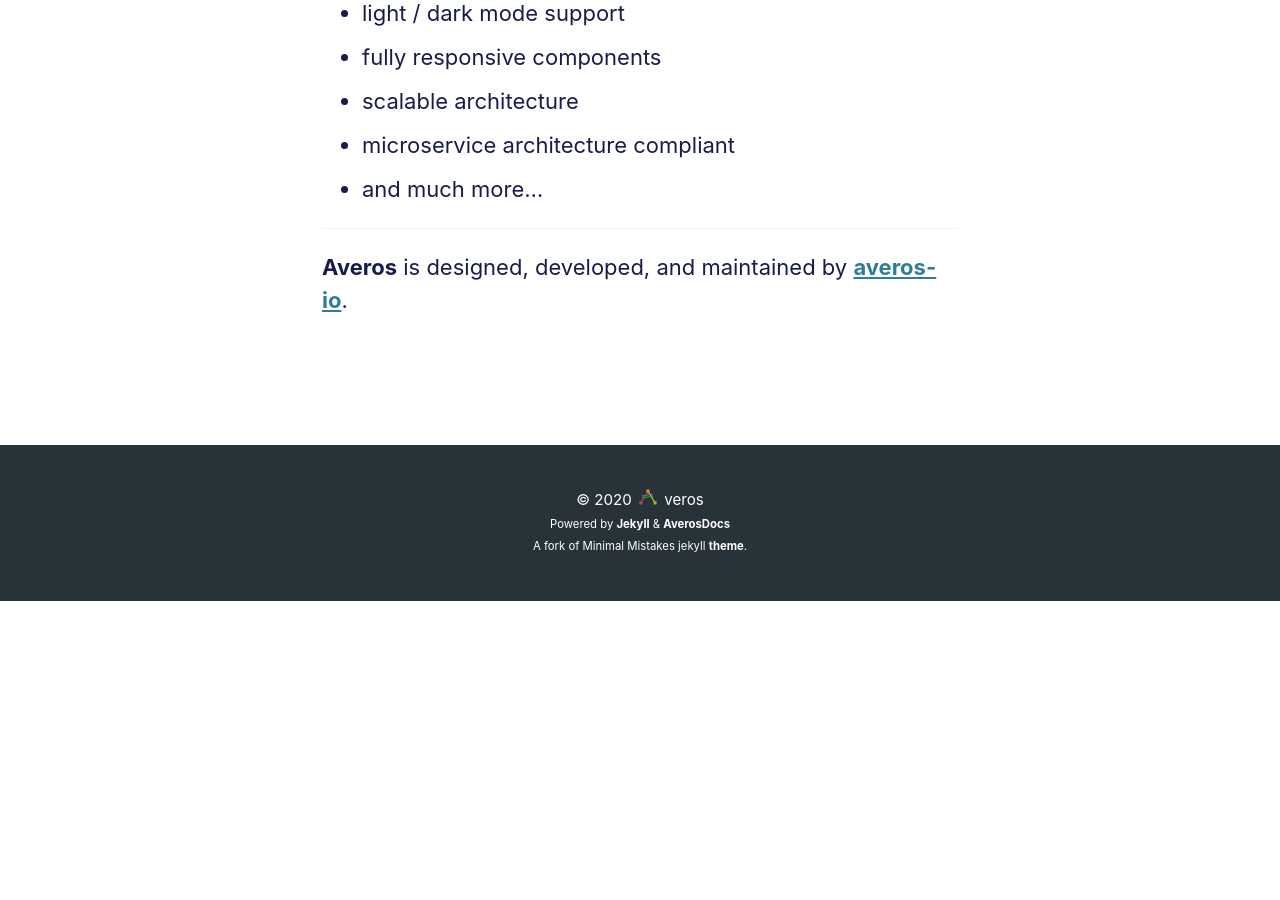
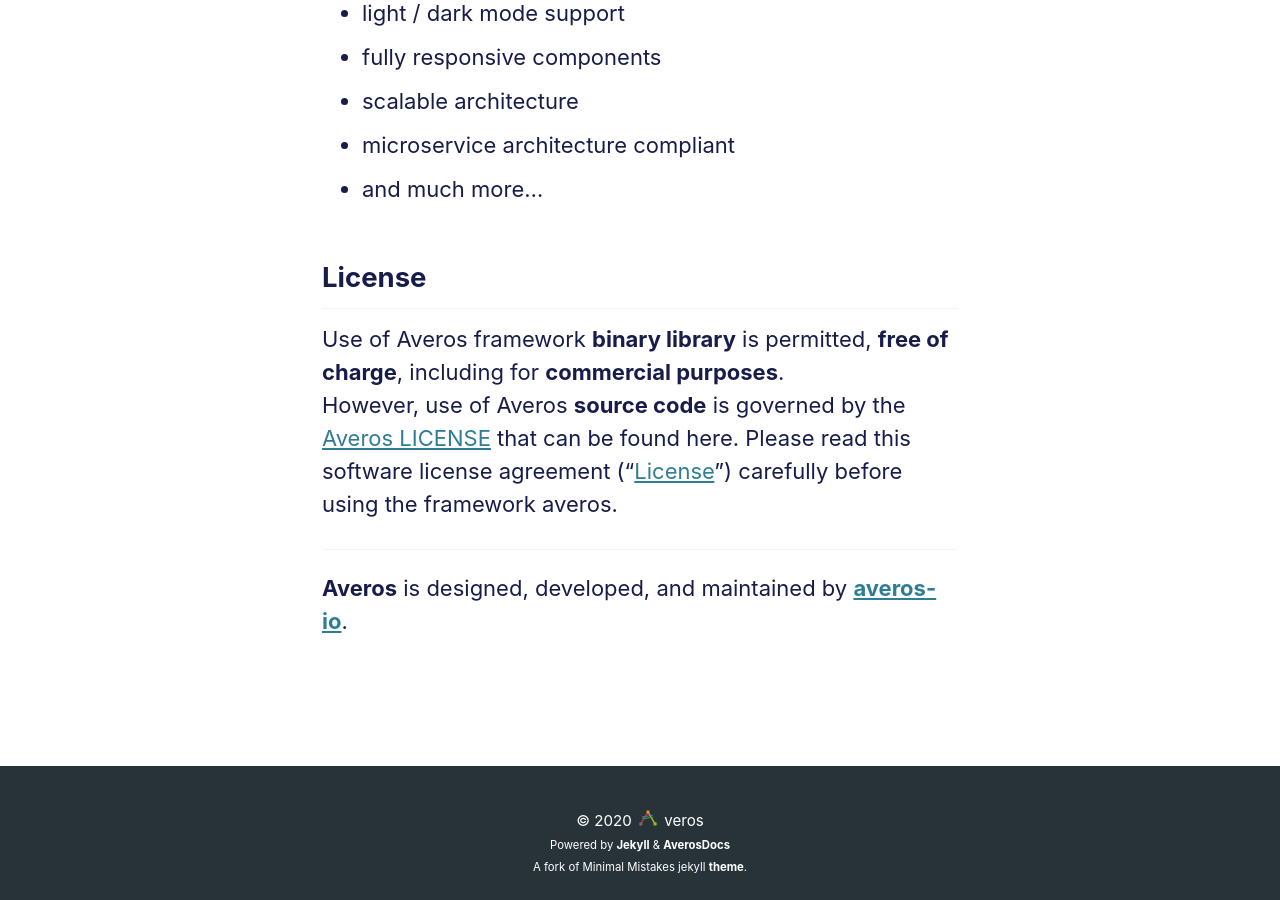
Before and after one commit to averos-io/averos-io.github.io, a Jekyll site: the page built from _pages/about.md, in a window 1280 px wide and 900 px high, scrolled down 1809 px. Built offline with Jekyll 4.4.1, drawn with Linux system fonts in a browser that asks for light colours; cached includes are drawn as plain includes; before the commit the page ends 2410 px from its top, so only the background shows below that.

Commit message:
added license

```diff
--- a/_data/navigation.yml
+++ b/_data/navigation.yml
@@ -67,6 +67,11 @@
       - title: "Latest version"
         url: /averos/docs/latest-version/
 
+  - title: License
+    children:
+      - title: "averos license"
+        url: /averos/license/
+
 # # old documentation links
 # docs:
 #   - title: Getting Started
--- a/_includes/footer.html
+++ b/_includes/footer.html
@@ -82,7 +82,7 @@
 
     <div>
       <small> Powered by <a href="https://jekyllrb.com" target="_blank" rel="noopener noreferrer nofollow"><b>Jekyll</b></a>
-        &amp; <strong>AverosDocs</strong> </small>
+        &amp; <strong><a href="https://github.com/averos-io/averos-io.github.io" target="_blank" >AverosDocs</a></strong> </small>
     </div>
     <div>
       <small>A fork of Minimal Mistakes jekyll <a href="https://mademistakes.com/work/minimal-mistakes-jekyll-theme/" target="_blank" rel="noopener noreferrer nofollow"> <strong>theme</strong></a>.</small>
--- a/_pages/about.md
+++ b/_pages/about.md
@@ -48,6 +48,12 @@
 - microservice architecture compliant
 - and much more...
 
+## License
+
+Use of Averos framework **binary library** is permitted, **free of charge**, including for **commercial purposes**.<br/>
+However, use of Averos **source code** is governed by the [Averos LICENSE]({{ "/averos/license/" | relative_url }} "Averos License")  that can be found here.
+Please read this software license agreement (“[License]({{ "/averos/license/" | relative_url }} "Averos License")”) carefully before using the framework averos.
+
 ---
 
 **Averos**  is designed, developed, and maintained by [**averos-io**](https://github.com/averos-io "averos-io").
```
Also changed, not shown: README.md (+1 -1 lines), _pages/averos-license.md (added, +54 -0 lines), 1 other file.
